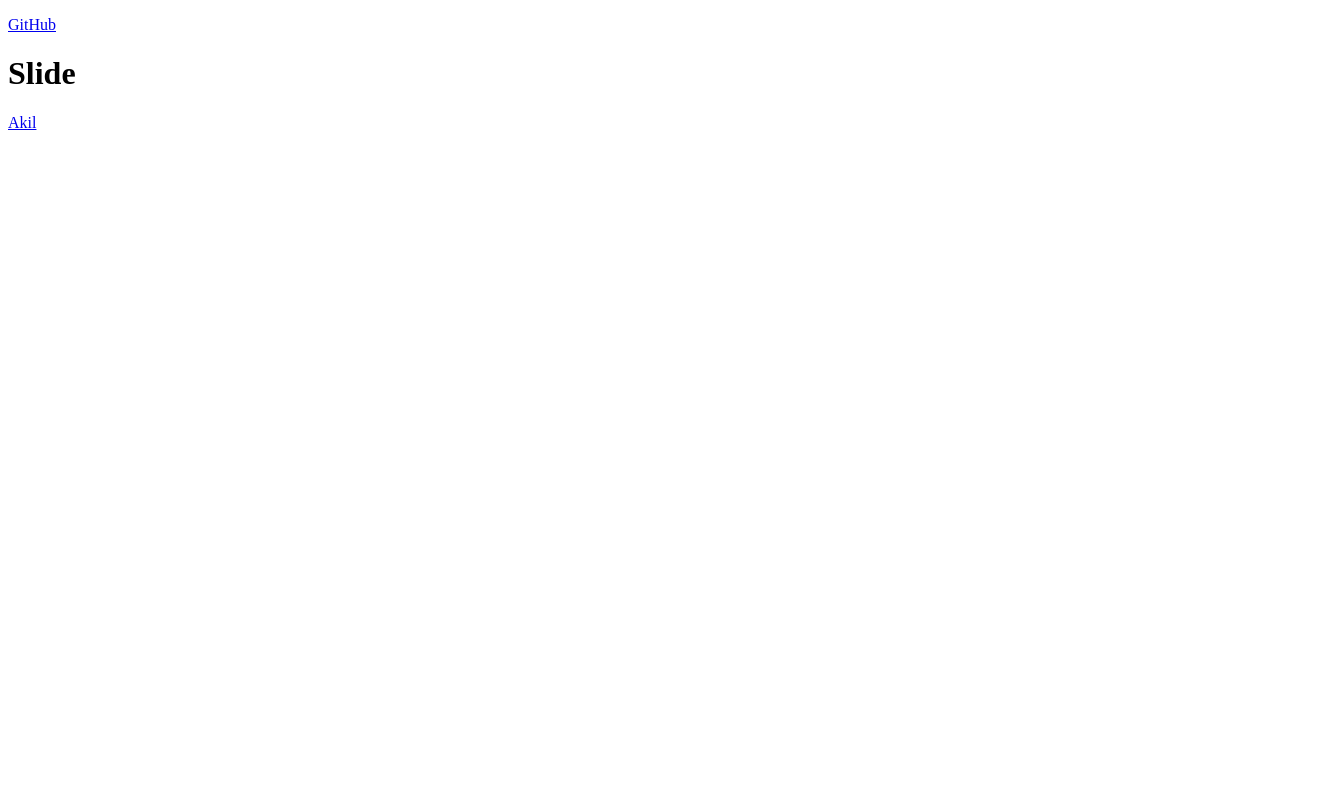
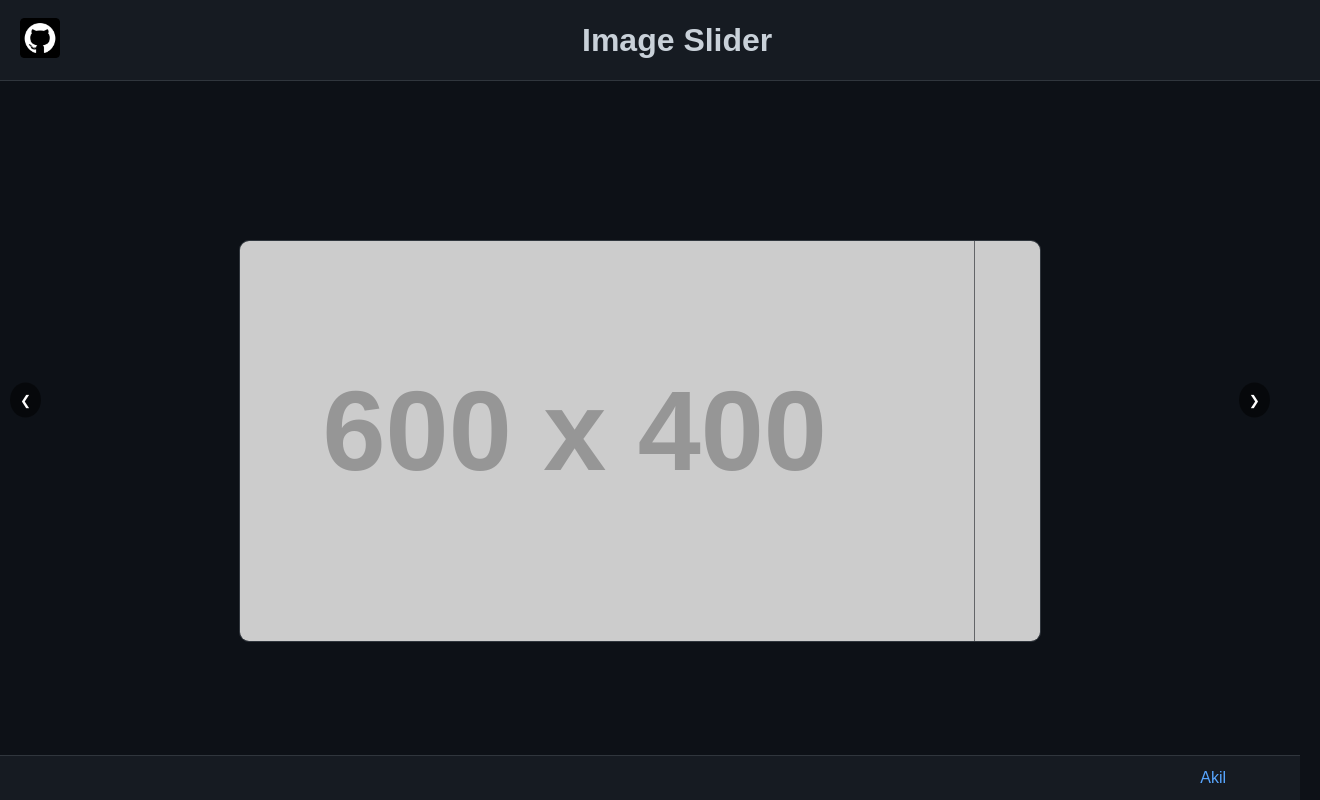
Before and after one commit to akil4/DynamicImageSlider, a plain HTML site: page index.html in a window 1280 px wide. Shown: the whole page, 1320 px wide, since content can reach past the window. Drawn offline with Linux system fonts and the light colour scheme; placeholder pictures from the web are drawn by us.

Commit message:
prototype

```diff
--- a/index.html
+++ b/index.html
@@ -3,22 +3,31 @@
 <head>
     <meta charset="UTF-8">
     <meta name="viewport" content="width=device-width, initial-scale=1.0">
-    <script src="main.js" defer></script>
+    <title>Image Slider</title>
     <link rel="stylesheet" href="styles.css">
-    <title>Dynamic Image Slider</title>
 </head>
 <body>
     <header>
-        <a href="https://www.github.com/akil4" target="_blank"><p>GitHub</p></a>
-        <h1>Slide</h1>
+        <a href="https://www.github.com/akil4"><img src="github.png" alt="GitHub Logo" class="github-logo"></a>
+        <h1>Image Slider</h1>
     </header>
-    <main>
-        <div class="container">
 
+    <div class="slider-container">
+        <div class="slider">
+            <img src="https://placehold.co/600x400" alt="" class="slide">
+            <img src="https://placehold.co/600x400" alt="" class="slide">
+            <img src="https://placehold.co/600x400" alt="" class="slide">
+            <img src="https://placehold.co/600x400" alt="" class="slide">
+            <img src="https://placehold.co/600x400" alt="" class="slide">
         </div>
-    </main>
+        <button class="prev-btn">&#10094;</button>
+        <button class="next-btn">&#10095;</button>
+    </div>
+
     <footer>
-        <a href="mailto:akils4388@gmail.com"><p>Akil</p></a>
+        <p><a href="mailto:akils4388@gmail.com">Akil</a></p>
     </footer>
+
+    <script src="main.js"></script>
 </body>
 </html>
--- a/main.js
+++ b/main.js
@@ -0,0 +1,40 @@
+let currentIndex = 0;
+const slides = document.querySelectorAll('.slide');
+const totalSlides = slides.length;
+const slider = document.querySelector('.slider');
+
+// Function to update the slider position
+function updateSlider() {
+    const offset = -currentIndex * 100; // Calculate the offset based on the current index
+    slider.style.transform = `translateX(${offset}%)`; // Move the slider
+}
+
+// Next button functionality
+document.querySelector('.next-btn').addEventListener('click', () => {
+    if (currentIndex < totalSlides - 1) {
+        currentIndex++;
+    } else {
+        currentIndex = 0; // Loop back to the first slide
+    }
+    updateSlider();
+});
+
+// Previous button functionality
+document.querySelector('.prev-btn').addEventListener('click', () => {
+    if (currentIndex > 0) {
+        currentIndex--;
+    } else {
+        currentIndex = totalSlides - 1; // Loop to the last slide
+    }
+    updateSlider();
+});
+
+// Auto-slide functionality
+setInterval(() => {
+    if (currentIndex < totalSlides - 1) {
+        currentIndex++;
+    } else {
+        currentIndex = 0; // Loop back to the first slide
+    }
+    updateSlider();
+}, 5000); // Change slide every 5 seconds
--- a/styles.css
+++ b/styles.css
@@ -0,0 +1,109 @@
+html {
+    height: 100%;
+    width: 100%;
+}
+
+body {
+    width: 100%;
+    height: 100%;
+    font-family: Arial, sans-serif;
+    margin: 0;
+    padding: 0;
+    background-color: #0d1117;
+    color: #c9d1d9;
+    display: flex;
+    flex-direction: column;
+}
+
+header {
+    width: 100%;
+    height: 5%;
+    display: flex;
+    align-items: center;
+    justify-content: flex-start;
+    padding: 20px;
+    background-color: #161b22;
+    border-bottom: 1px solid #30363d;
+}
+
+.github-logo {
+    width: 40px;
+    height: 40px;
+    margin-right: 10px;
+}
+
+h1 {
+    margin-left: 40%;
+    font-size: 32px;
+    color: #c9d1d9;
+}
+
+.slider-container {
+    max-width: 800px;
+    margin: auto;
+    overflow: hidden;
+    border: 1px solid #30363d;
+    border-radius: 10px;
+}
+
+.slider {
+    display: flex;
+    transition: transform 0.5s ease-in-out;
+    width: 100%;
+}
+
+.slide {
+    min-width: 100%;
+    box-sizing: border-box;
+    display: block;
+    object-fit: cover;
+    height: 400px;
+}
+
+.prev-btn, .next-btn {
+    position: absolute;
+    top: 50%;
+    transform: translateY(-50%);
+    background-color: rgba(0, 0, 0, 0.5);
+    color: white;
+    border: none;
+    padding: 10px;
+    cursor: pointer;
+    border-radius: 50%;
+    z-index: 10;
+}
+
+.prev-btn {
+    left: 10px;
+}
+
+.next-btn {
+    right: 10px;
+}
+
+footer {
+    text-align: center;
+    padding: 10px;
+    background-color: #161b22;
+    border-top: 1px solid #30363d;
+    position: fixed;
+    bottom: 0;
+    width: 100%;
+    height: 3%;
+    display: flex;
+    align-items: center;
+    justify-content: flex-end;
+}
+
+footer p {
+    margin-right: 5%;
+}
+
+footer a {
+    color: #58a6ff;
+    text-decoration: none;
+}
+
+footer a:hover {
+    text-decoration: underline;
+}
```
Also changed, not shown: github.png (added).
